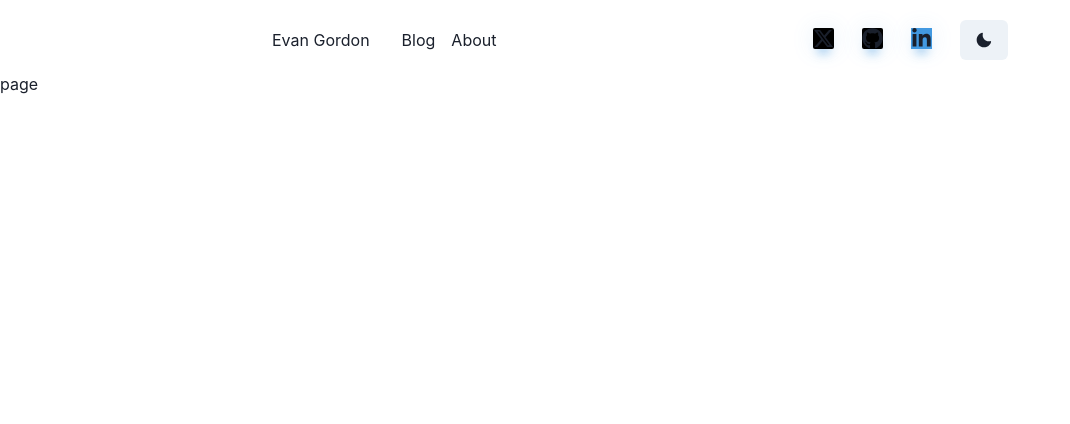
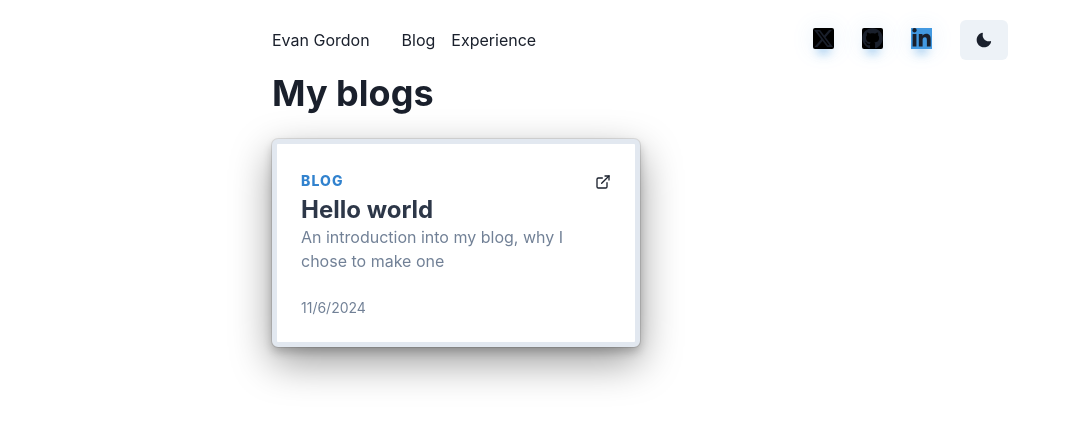
Before and after one commit to evangordo/evangordeaux.dev, a Next.js app: page /blog in a window 1280 px wide. Shown: the top 424 px of the page, without its empty margins (0-1070 px from the left). Built offline with nearby package versions, Linux system fonts and the light colour scheme.

Commit message:
workong on singler

```diff
--- a/src/app/blog/[slug]/page.tsx
+++ b/src/app/blog/[slug]/page.tsx
@@ -1,8 +1,11 @@
+import { Container } from '@chakra-ui/react';
 import React from 'react';
 
 
 export default function Page({ params }: { params: { slug: string } }) {
-  return <div>My Post: {params.slug}
-
-  </div>
+  return <>
+  <Container mt={4} maxW={'3xl'}>
+  My Post: {params.slug}
+  </Container>
+  </>
 }
--- a/src/app/blog/page.tsx
+++ b/src/app/blog/page.tsx
@@ -1,5 +1,17 @@
+import { Container, Heading, SimpleGrid } from '@chakra-ui/react';
 import React from 'react';
+import { GetAllBlogs } from '../components/GetBlogs';
 
-export default function page() {
-  return <div>page</div>;
+export default function BlogPage() {
+
+
+  return <div>
+    <Container maxW={'3xl'}>
+<Heading>My blogs</Heading>
+<SimpleGrid columns={[1,1,2]}>
+<GetAllBlogs/>
+
+</SimpleGrid>
+    </Container>
+  </div>;
 }
--- a/src/app/components/Navbar.tsx
+++ b/src/app/components/Navbar.tsx
@@ -54,8 +54,8 @@ export default function Nav() {
             <Link href="/">Evan Gordon</Link>
           </Box>
           <HStack as={'nav'} spacing={4} display={{ base: 'none', md: 'flex' }}>
-            <Link href="blog">Blog</Link>
-            <Link href="blog">About</Link>
+            <Link href="/blog">Blog</Link>
+            <Link href="/experience">Experience</Link>
           </HStack>
         </HStack>
         <Stack direction={'row'} spacing={7} ml={7}>
--- a/src/app/content/firstBlog/page.mdx
+++ b/src/app/content/firstBlog/page.mdx
@@ -1,7 +1,7 @@
 export const metadata = {
   title: 'Hello world',
-  date: '2024-01-06T00:00:00Z',
-  description: 'wcnweucneune',
+  date: '2024-11-06T00:00:00Z',
+  description: 'An introduction into my blog, why I chose to make one',
 };
 
 # One number sign…
```
